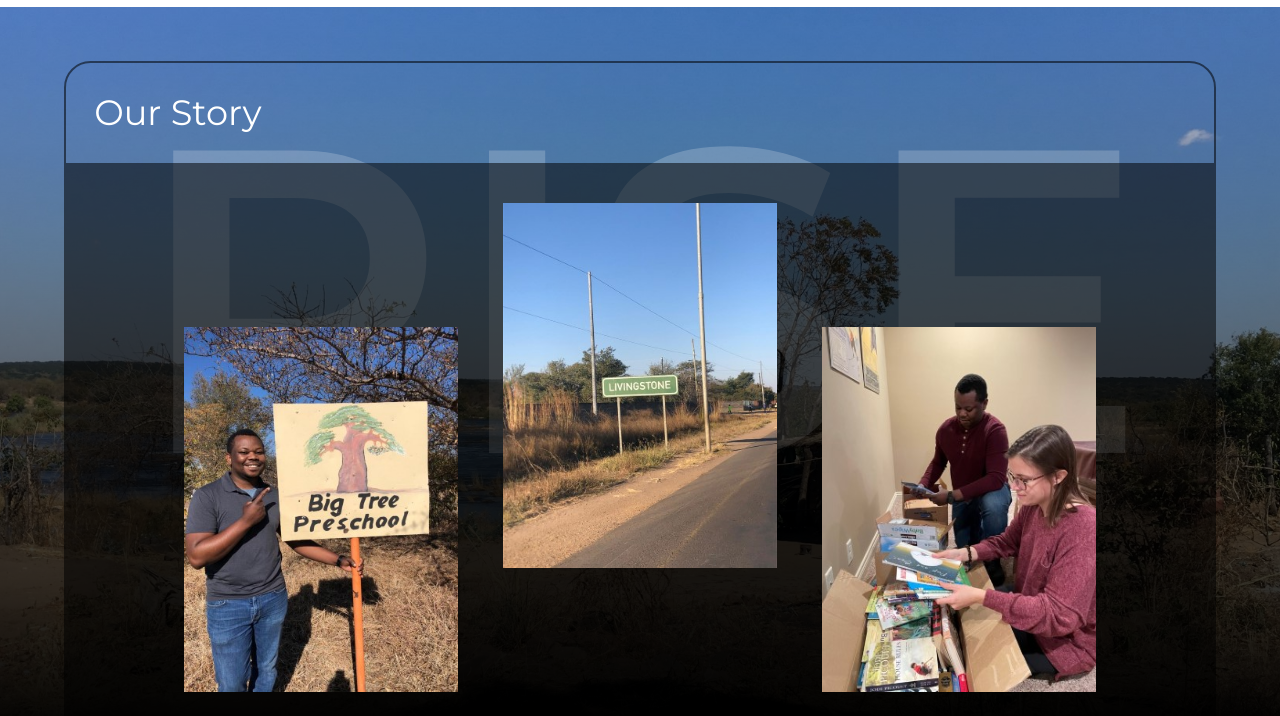
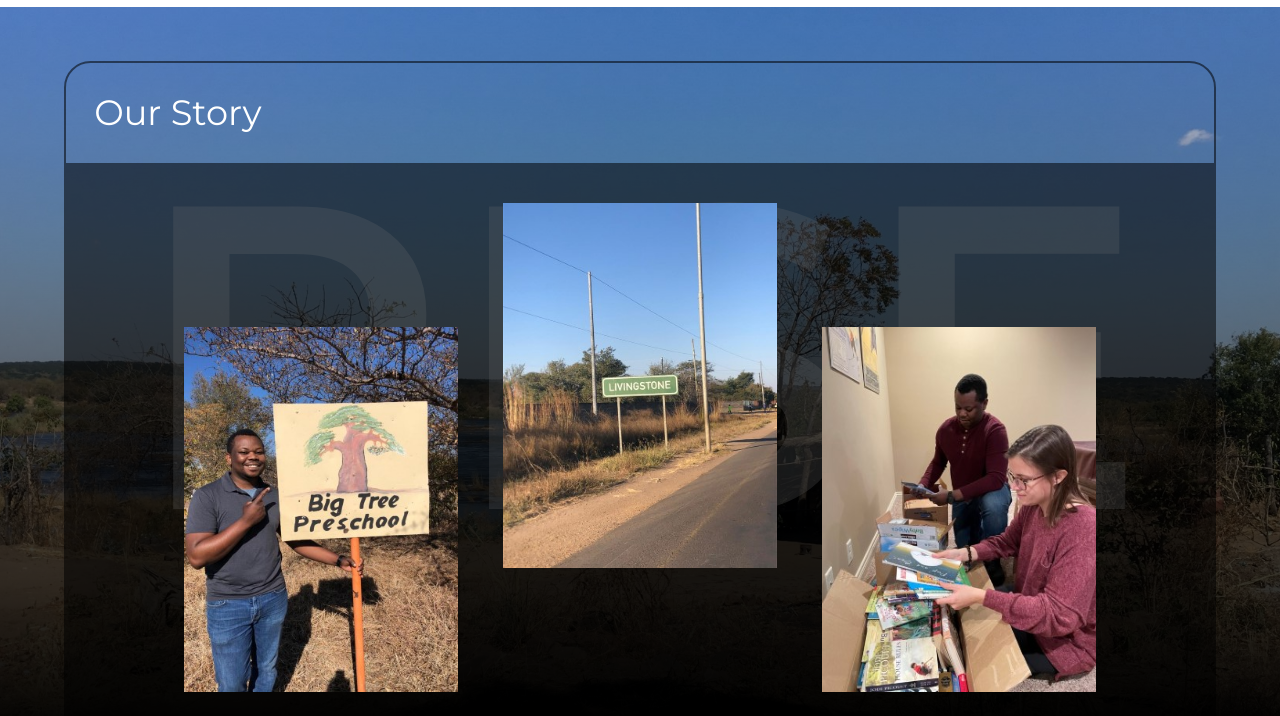
Before and after one commit to NathanBrownWebDev/Rise-Literacy-Zambia-Website, a plain HTML site: page our-story.html in a window 1280 px wide. Shown: the part 57-773 px from the top of the page. Drawn offline with Linux system fonts and the light colour scheme.

Commit message:
preload fonts change & our story background text fix

```diff
--- a/our-story.html
+++ b/our-story.html
@@ -5,16 +5,17 @@
     <meta http-equiv="X-UA-Compatible" content="IE=edge">
     <meta name="viewport" content="width=device-width, initial-scale=1.0">
     <meta name="description" content="RISE Literacy Zambia is a non-profit focused on building a future where Zambians have pathways to strong literacy skills. This is our story.">
+    <title>RISE Literacy Zambia | Our Story</title>
 
-    <title>RISE Literacy Zambia | Our Story</title>
+    <!-- fonts -->
+    <link rel="preload" as="font" type="font/woff2" href="./fonts/mohave-v6-latin-regular.woff2" crossorigin>
+    <!-- <link rel="preload" as="font" type="font/woff2" href="./fonts/montserrat-v23-latin-600.woff2" crossorigin> -->
+    <link rel="preload" as="font" type="font/woff2" href="./fonts/montserrat-v23-latin-regular.woff2" crossorigin>
+
     <link rel="stylesheet" href="styles.css">
 
     <!-- gets rid of favicon 404 -->
     <link rel="icon" href="data:,">
-
-    <link rel="preload" as="font" type="font/woff2" href="./fonts/mohave-v6-latin-regular.woff2" crossorigin>
-    <!-- <link rel="preload" as="font" type="font/woff2" href="./fonts/montserrat-v23-latin-600.woff2" crossorigin> -->
-    <link rel="preload" as="font" type="font/woff2" href="./fonts/montserrat-v23-latin-regular.woff2" crossorigin>
 
 </head>
 <body>
--- a/styles.css
+++ b/styles.css
@@ -766,6 +766,8 @@ h   h eeeee r   r  ooo
     color: var(--clr-text-light);
     font-family:var(--font-section__title);
     font-weight: 600;
+    padding-top: clamp(5rem, 15vh, 15rem);
+
 }
 @keyframes opacity {
     0% {
@@ -1420,7 +1422,7 @@ A     A BBBBBB   OOOOO   UUUUU     T
         background-repeat: no-repeat;
     }
     .text-background {
-        padding-top: clamp(3rem, 12vh, 7rem);
+        padding-top: clamp(13rem, 20vh, 18rem);
     }
     .our-story__section-content p {
         font-size: 1rem;
```
Also changed, not shown: index.html (+3 -4 lines), our-team.html (+4 -5 lines).
